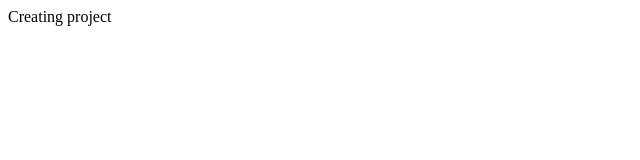
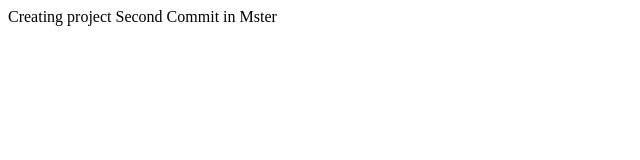
Before and after one commit to hasanfaragg/GitTest, a plain HTML site: page index.html in a window 1280 px wide. Shown: the whole page, without its empty margins (0-640 px from the left). Drawn offline with Linux system fonts and the light colour scheme.

Commit message:
Second Commit in Mster

```diff
--- a/index.html
+++ b/index.html
@@ -8,7 +8,7 @@
 </head>
 
 <body>
-    Creating project
+    Creating project Second Commit in Mster
 </body>
 
 </html>
```
